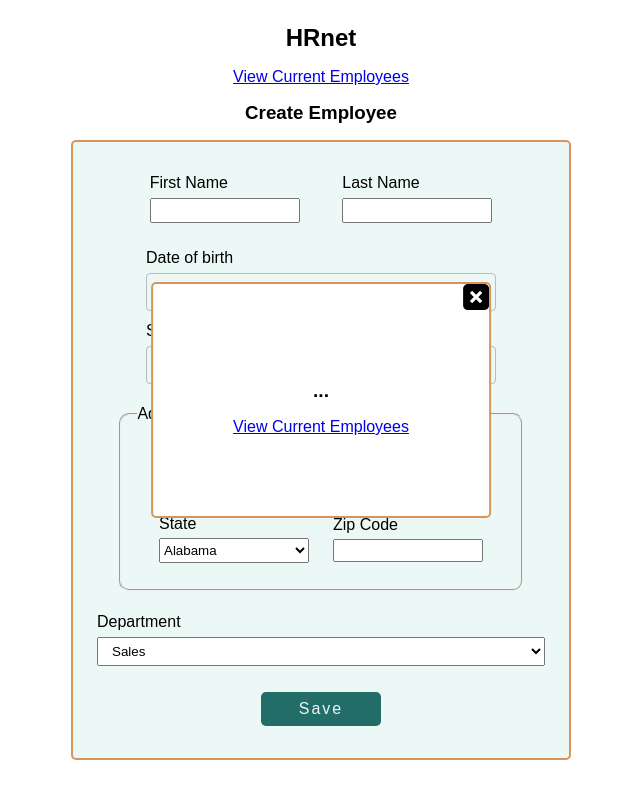
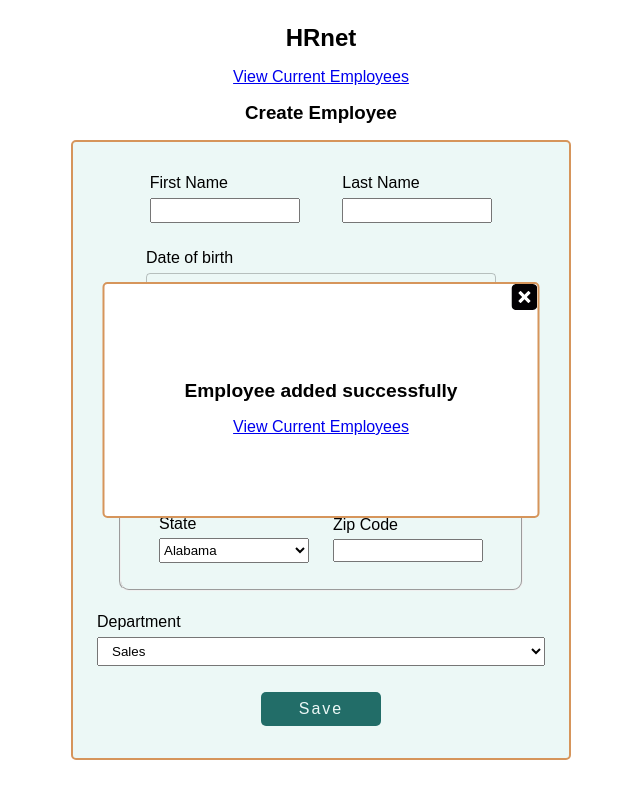
Before and after one commit to Matthieu-Mary/P14_HRnet, a React (Create React App) app: page / in a window 1280 px wide. Both pictures are taken after typing "Sample", "Sample", "Sample", "Sample", "5" into the empty fields and a click on the button "Save". Shown: the whole page, without its empty margins (319-959 px from the left). Built offline with nearby package versions, Linux system fonts and the light colour scheme.

Commit message:
replace french text by english text into modal component

```diff
--- a/src/components/Modale.tsx
+++ b/src/components/Modale.tsx
@@ -9,7 +9,7 @@ function Modale({onClose}: Props) {
   return (
     <div className='modale'>
         <img src={closeBtn} alt="close button" onClick={onClose} />
-        <p>...</p>
+        <p>Employee added successfully</p>
         <Link to="/employees">View Current Employees</Link>
     </div>
   )
```
